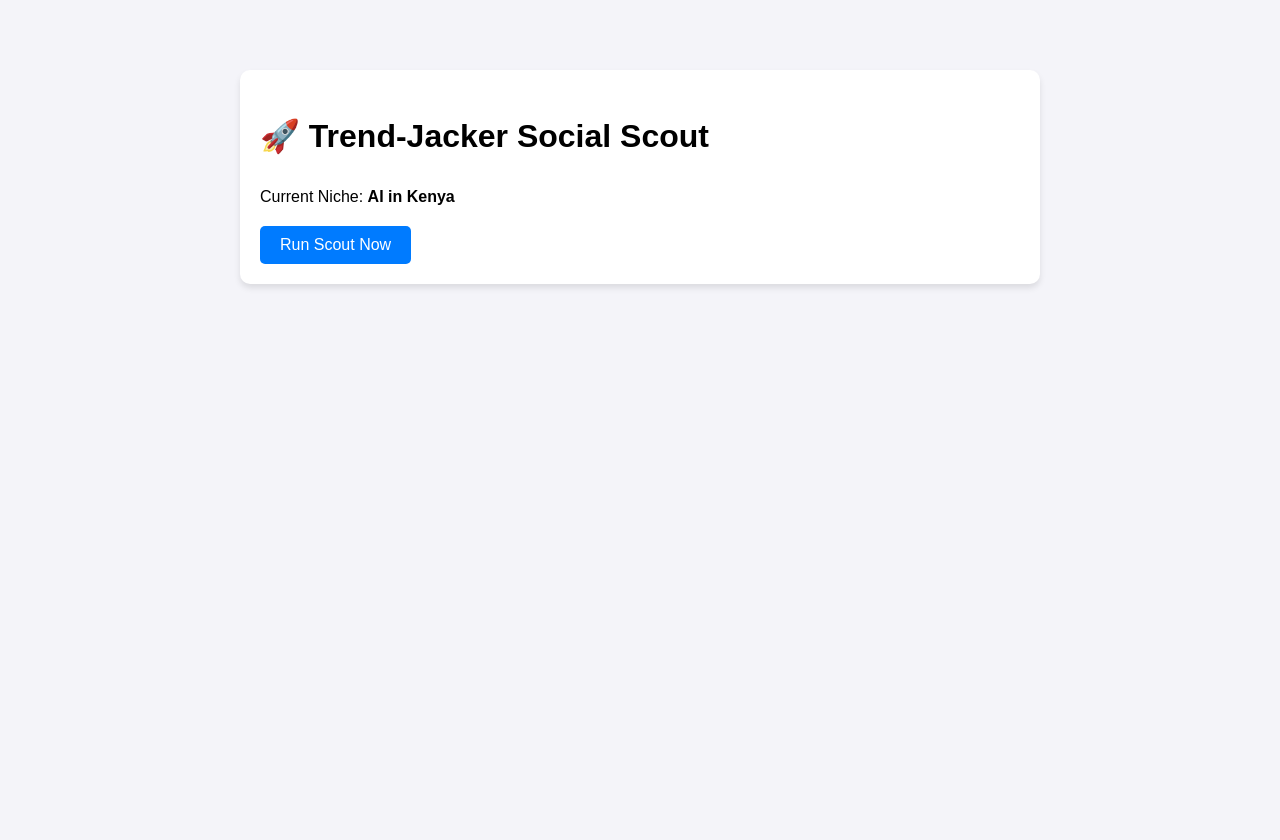
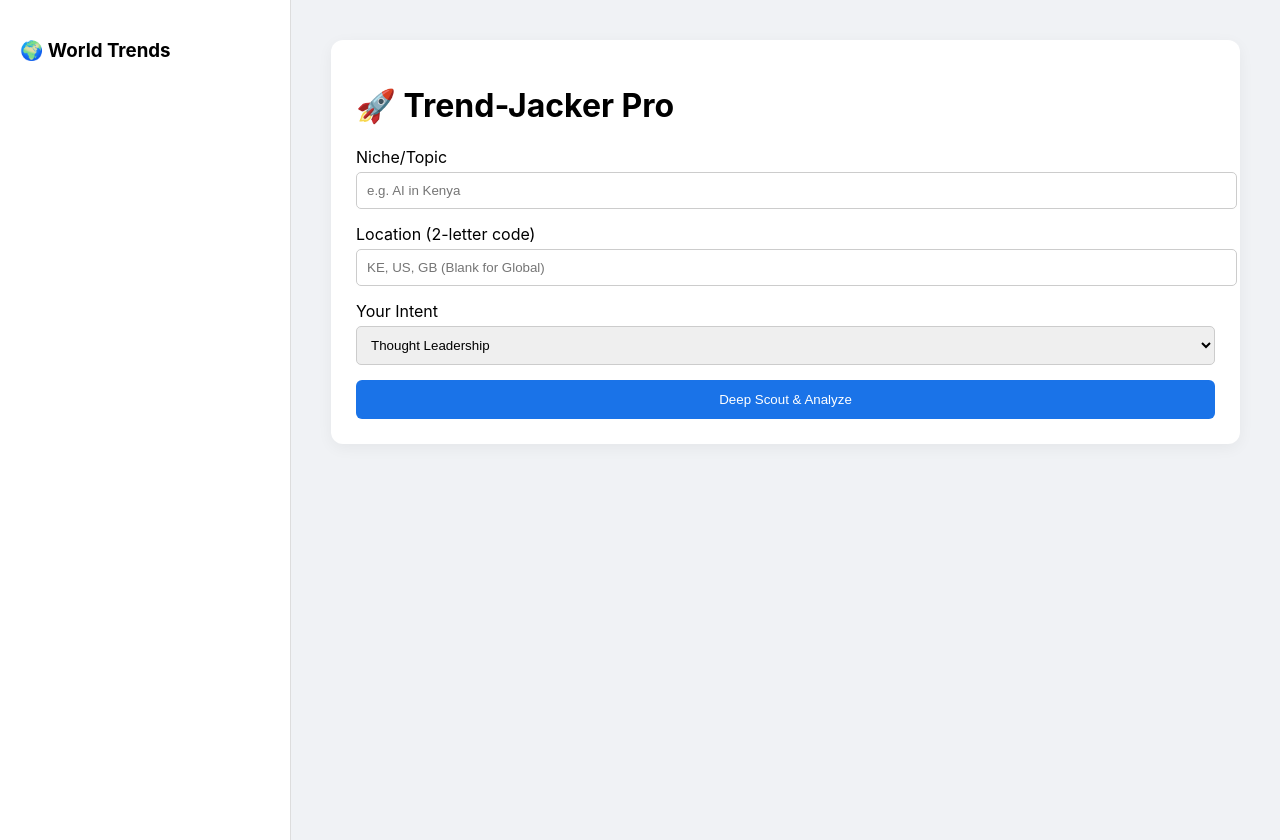
Before and after one commit to bitangemacfeigh-lgtm/trend-jacker, a Flask app: template templates/index.html in a window 1280 px wide. Before the commit the page ends 288 px from the top, so only its background shows below. Run offline with Flask 3, Linux system fonts and the light colour scheme; the template is opened without the code that fills it, so the values that code supplies are empty.

Commit message:
Upgrade: Dashboard, Global Trends, and AI Strategy Advice

```diff
--- a/app.py
+++ b/app.py
@@ -1,57 +1,53 @@
 import os
-import time
-from flask import Flask, jsonify
+from flask import Flask, jsonify, render_template, request
 from dotenv import load_dotenv
 from mistralai.client import Mistral
-from scout import get_google_trends
+from scout import get_global_trends, get_filtered_trends
 
-# Load environment variables
 load_dotenv()
+app = Flask(__name__)
+client = Mistral(api_key=os.getenv("MISTRAL_API_KEY"))
 
-app = Flask(__name__)
+def generate_strategy(trend, intent):
+    prompt = f"""
+    The user is interested in the trend: '{trend}'.
+    Their intent is: {intent}.
 
-# Initialize Mistral
-api_key = os.getenv("MISTRAL_API_KEY")
-client = Mistral(api_key=api_key)
+    Provide a viral 3-step strategy to maximize this trend:
+    1. Content Hook (X/LinkedIn)
+    2. Strategic Action (What should they actually do/build?)
+    3. Monetization/Growth Hack (How do they profit from this?)
 
-def generate_viral_content(topic, growth):
-    prompt = f"""
-    A new trend just broke out: '{topic}' with a growth metric of {growth}.
-    Target Audience: Brand Founders and Tech Enthusiasts.
-
-    1. Write a 5-part X (Twitter) thread. Start with a hook that mentions the sudden spike.
-    2. Write a LinkedIn 'Thought Leadership' post that explains the 'Why' behind this trend.
-
-    Keep it punchy, use emojis sparingly, and ensure it sounds human.
+    Keep the advice punchy and actionable.
     """
-
-    chat_response = client.chat.complete(
+    response = client.chat.complete(
         model="mistral-large-latest",
         messages=[{"role": "user", "content": prompt}]
     )
-    return chat_response.choices[0].message.content
+    return response.choices[0].message.content
 
 @app.route('/')
 def home():
-    return render_template('index.html')
+    # Show global trends on the landing page
+    global_trends = get_global_trends()
+    return render_template('index.html', global_trends=global_trends)
 
 @app.route('/scout')
 def scout():
-    NICHE = "AI in Kenya"
-    trend = get_google_trends(NICHE)
+    # Get parameters from the frontend form
+    topic = request.args.get('topic', 'AI')
+    geo = request.args.get('geo', '')
+    intent = request.args.get('intent', 'Brand Awareness')
+    timeframe = request.args.get('timeframe', 'now 1-d')
 
-    if trend:
-        content = generate_viral_content(trend['topic'], trend['growth'])
-        return jsonify({
-            "status": "success",
-            "trend_found": trend['topic'],
-            "growth": trend['growth'],
-            "content": content
-        })
+    trend_data = get_filtered_trends(topic, geo, timeframe)
+    advice = generate_strategy(trend_data['topic'], intent)
 
-    return jsonify({"status": "idle", "message": "No spikes detected right now."})
+    return jsonify({
+        "trend": trend_data['topic'],
+        "growth": trend_data['growth'],
+        "advice": advice
+    })
 
 if __name__ == "__main__":
-    # For local testing
-    port = int(os.environ.get("PORT", 5000))
-    app.run(host='0.0.0.0', port=port)
+    app.run(host='0.0.0.0', port=int(os.environ.get("PORT", 5000)))
--- a/templates/index.html
+++ b/templates/index.html
@@ -1,36 +1,72 @@
 <!DOCTYPE html>
 <html>
 <head>
-    <title>Trend-Jacker Scout</title>
+    <title>Trend-Jacker Pro</title>
     <style>
-        body { font-family: sans-serif; max-width: 800px; margin: 50px auto; padding: 20px; line-height: 1.6; background: #f4f4f9; }
-        .card { background: white; padding: 20px; border-radius: 10px; box-shadow: 0 4px 6px rgba(0,0,0,0.1); }
-        button { background: #007bff; color: white; border: none; padding: 10px 20px; border-radius: 5px; cursor: pointer; font-size: 16px; }
-        pre { background: #eee; padding: 15px; white-space: pre-wrap; word-wrap: break-word; }
+        body { font-family: 'Inter', sans-serif; display: flex; background: #f0f2f5; margin: 0; }
+        .sidebar { width: 250px; background: #fff; height: 100vh; padding: 20px; border-right: 1px solid #ddd; }
+        .main { flex: 1; padding: 40px; }
+        .card { background: white; padding: 25px; border-radius: 12px; box-shadow: 0 4px 15px rgba(0,0,0,0.05); }
+        .input-group { margin-bottom: 15px; }
+        input, select { width: 100%; padding: 10px; margin-top: 5px; border-radius: 5px; border: 1px solid #ccc; }
+        button { background: #1a73e8; color: white; border: none; padding: 12px; border-radius: 6px; width: 100%; cursor: pointer; }
+        pre { background: #282c34; color: #abb2bf; padding: 15px; border-radius: 8px; white-space: pre-wrap; }
     </style>
 </head>
 <body>
-    <div class="card">
-        <h1>🚀 Trend-Jacker Social Scout</h1>
-        <p>Current Niche: <strong>AI in Kenya</strong></p>
-        <button onclick="runScout()">Run Scout Now</button>
-        <div id="results" style="margin-top: 20px; display: none;">
-            <h3>🔥 Trend Detected: <span id="trend"></span></h3>
-            <h4>📝 Generated Content:</h4>
-            <pre id="content"></pre>
+    <div class="sidebar">
+        <h3>🌍 World Trends</h3>
+        <ul>
+            {% for trend in global_trends %}
+            <li>{{ trend }}</li>
+            {% endfor %}
+        </ul>
+    </div>
+
+    <div class="main">
+        <div class="card">
+            <h1>🚀 Trend-Jacker Pro</h1>
+            <div class="input-group">
+                <label>Niche/Topic</label>
+                <input type="text" id="topic" placeholder="e.g. AI in Kenya">
+            </div>
+            <div class="input-group">
+                <label>Location (2-letter code)</label>
+                <input type="text" id="geo" placeholder="KE, US, GB (Blank for Global)">
+            </div>
+            <div class="input-group">
+                <label>Your Intent</label>
+                <select id="intent">
+                    <option value="Thought Leadership">Thought Leadership</option>
+                    <option value="Lead Generation">Lead Generation</option>
+                    <option value="Product Launch">Product Launch</option>
+                </select>
+            </div>
+            <button onclick="runScout()">Deep Scout & Analyze</button>
+
+            <div id="results" style="margin-top: 30px; display: none;">
+                <h2>🔥 Analysis for: <span id="res_trend"></span></h2>
+                <pre id="res_advice"></pre>
+            </div>
         </div>
     </div>
 
     <script>
         async function runScout() {
+            const topic = document.getElementById('topic').value;
+            const geo = document.getElementById('geo').value;
+            const intent = document.getElementById('intent').value;
+
             const btn = document.querySelector('button');
-            btn.innerText = "Searching...";
-            const response = await fetch('/scout');
+            btn.innerText = "Analyzing Trend...";
+
+            const response = await fetch(`/scout?topic=${topic}&geo=${geo}&intent=${intent}`);
             const data = await response.json();
+
             document.getElementById('results').style.display = 'block';
-            document.getElementById('trend').innerText = data.trend_found || "None";
-            document.getElementById('content').innerText = data.content || data.message;
-            btn.innerText = "Run Scout Now";
+            document.getElementById('res_trend').innerText = data.trend;
+            document.getElementById('res_advice').innerText = data.advice;
+            btn.innerText = "Deep Scout & Analyze";
         }
     </script>
 </body>
```
Also changed, not shown: scout.py (+21 -29 lines).
